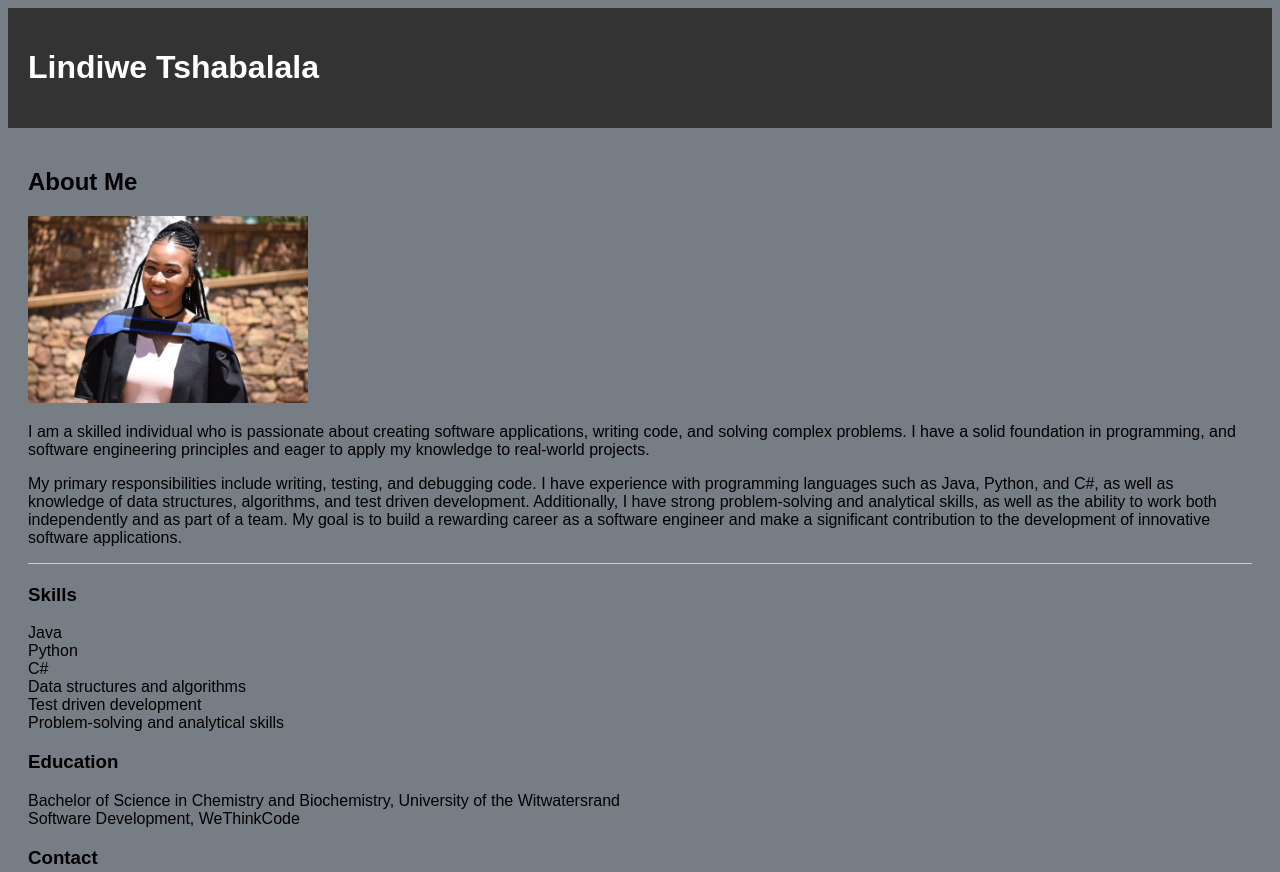
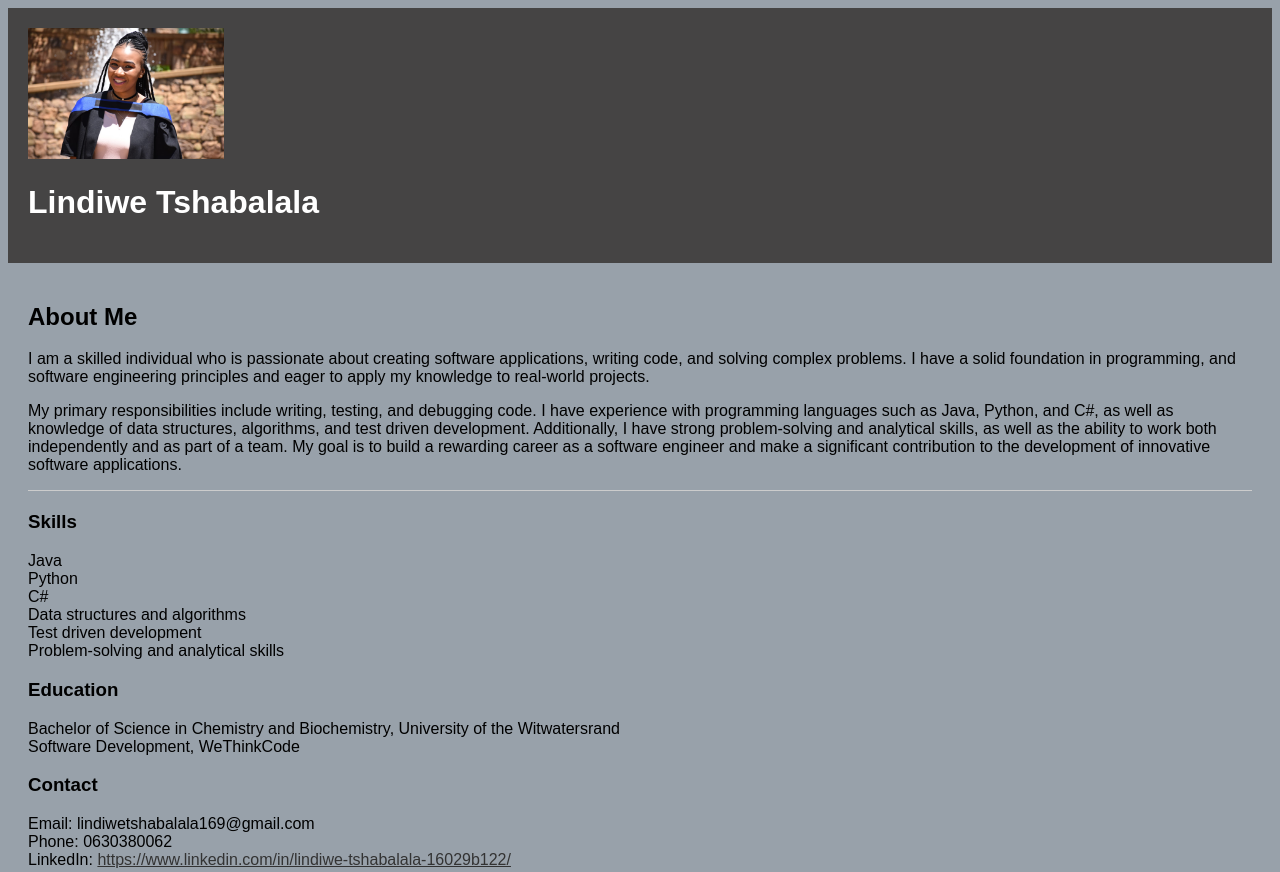
Before and after one commit to LindiweTshabalala/ResponsiveCV, a plain HTML site: page index.html in a window 1280 px wide. Shown: the top 872 px of the page. Drawn offline with Linux system fonts and the light colour scheme.

Commit message:
still needs some work on the design

```diff
--- a/index.html
+++ b/index.html
@@ -5,19 +5,19 @@
         <title>My Portfolio</title>
         <meta charset="utf-8">
         <meta name="viewport" content="width=device-width, initial-scale=1.0">
-        <link rel="stylesheet" type="text/css" href="style.css">
+        <link rel="stylesheet" href="style.css">
     </head>
   </head>
   <body>
     <header>
+      <img src="Lindiwe.jpg" alt="Lindiwe">
       <h1>Lindiwe Tshabalala</h1>
-
     </header>
 
     <main>
         <section id="about">
             <h2>About Me</h2>
-            <img src="Lindiwe.jpg" alt="Lindiwe" style="width: 280px;">
+
             <p>I am a skilled individual who is passionate about creating software applications, writing code, and solving complex problems.
             I have a solid foundation in programming, and software engineering principles and eager to apply my knowledge to real-world projects.</p>
 
--- a/style.css
+++ b/style.css
@@ -1,34 +1,39 @@
-/* Set font and background color for the whole document */
+
 body {
     font-family: Arial, sans-serif;
-    background-color: #777d84;
+    background-color: #98a1aa;
   }
 
-  /* Style the header section */
+
   header {
-    background-color: #333;
+    background-color: #454444;
     color: #fff;
     padding: 20px;
   }
 
-  /* Style the main section */
+
   main {
     padding: 20px;
   }
 
-  /* Style the about section */
+
   #about {
     border-bottom: 1px solid #ccc;
     margin-bottom: 20px;
   }
 
-  /* Style the skills section */
+
   ul {
     list-style: none;
     padding: 0;
   }
 
-  /* Style the contact section */
+
   a {
     color: #333;
   }
+
+  img
+  {
+    width: 16%;
+  }
```
